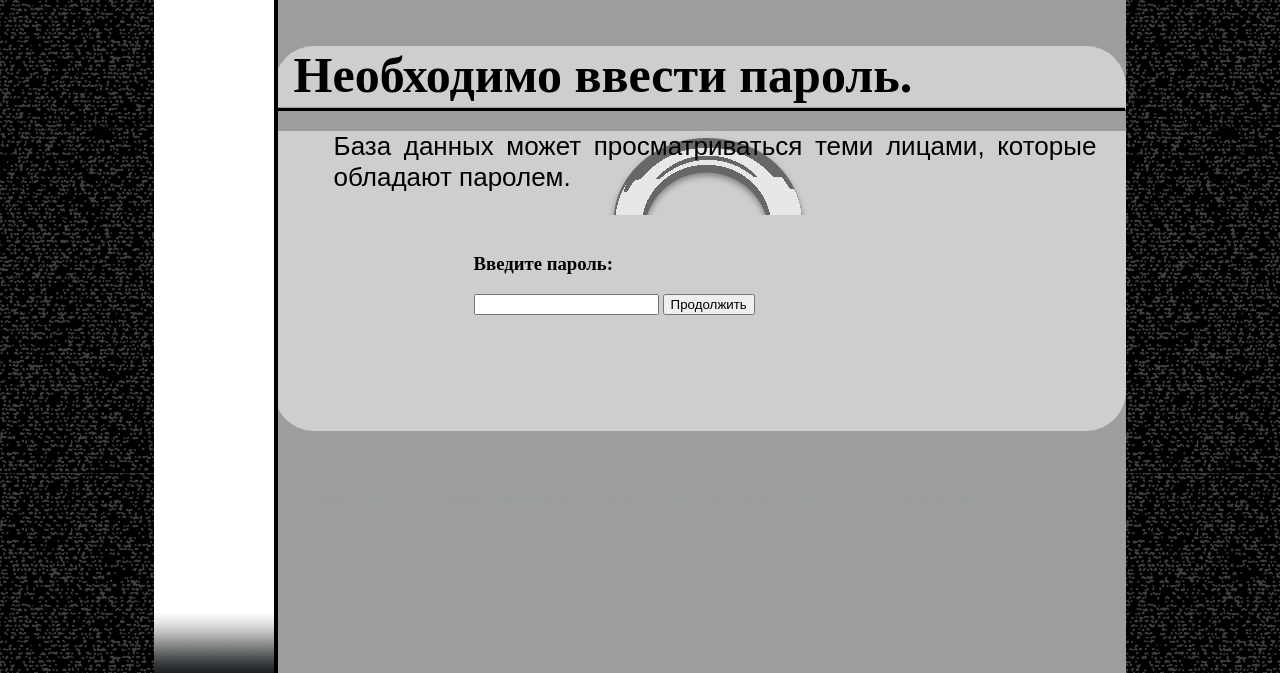
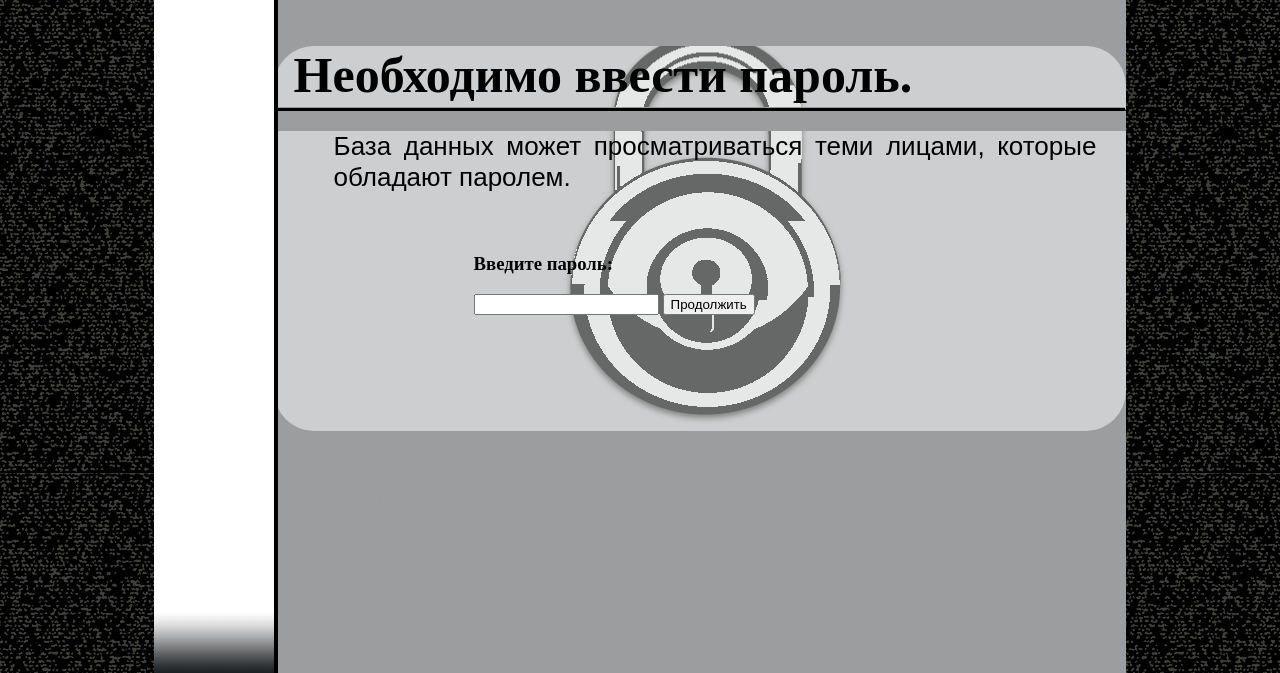
Before and after one commit to pucfoundation/password, a plain HTML site: page index.html in a window 1280 px wide. Shown: the part 127-800 px from the top of the page. Drawn offline with Linux system fonts and the light colour scheme.

Commit message:
Add files via upload

```diff
--- a/style.css
+++ b/style.css
@@ -186,16 +186,16 @@ font-size: 50px;
   margin-bottom: -10px;
 background: rgba(255,255, 255, 0.5);
 border-radius:40px 40px 0px 0px;
-background-image: url(img/zamok.png) ;
+background-image: url(img/zamok2.png) ;
 background-repeat:  no-repeat;
-background-position: center top;
+background-position: center bottom;
 }
 #text{
   position: relative;
   height: 300px;
   border-radius:0px 0px 40px 40px;
 background-color: rgba(255,255, 255, 0.5);
-background-image: url(img/zamok2.png) ;
+background-image: url(img/zamok1.png) ;
 background-repeat:  no-repeat;
 background-position: center top;
 
```
